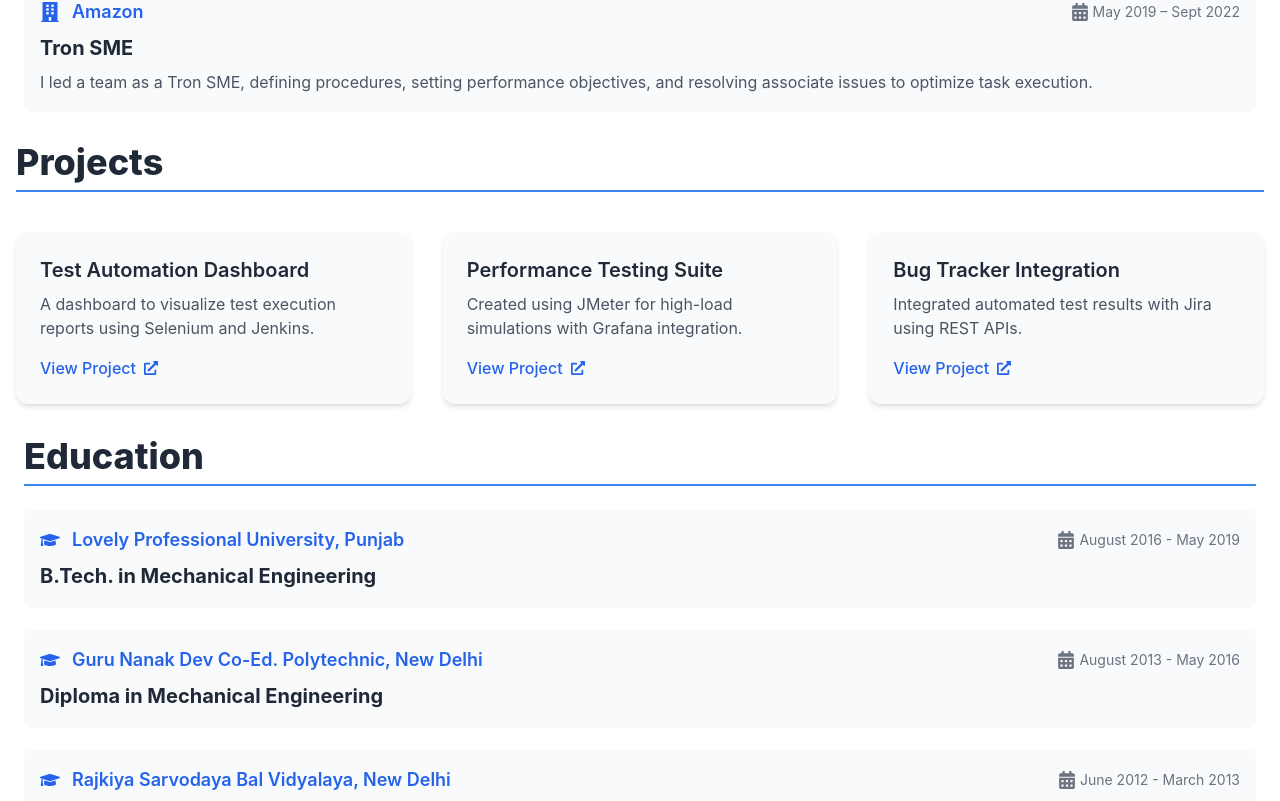
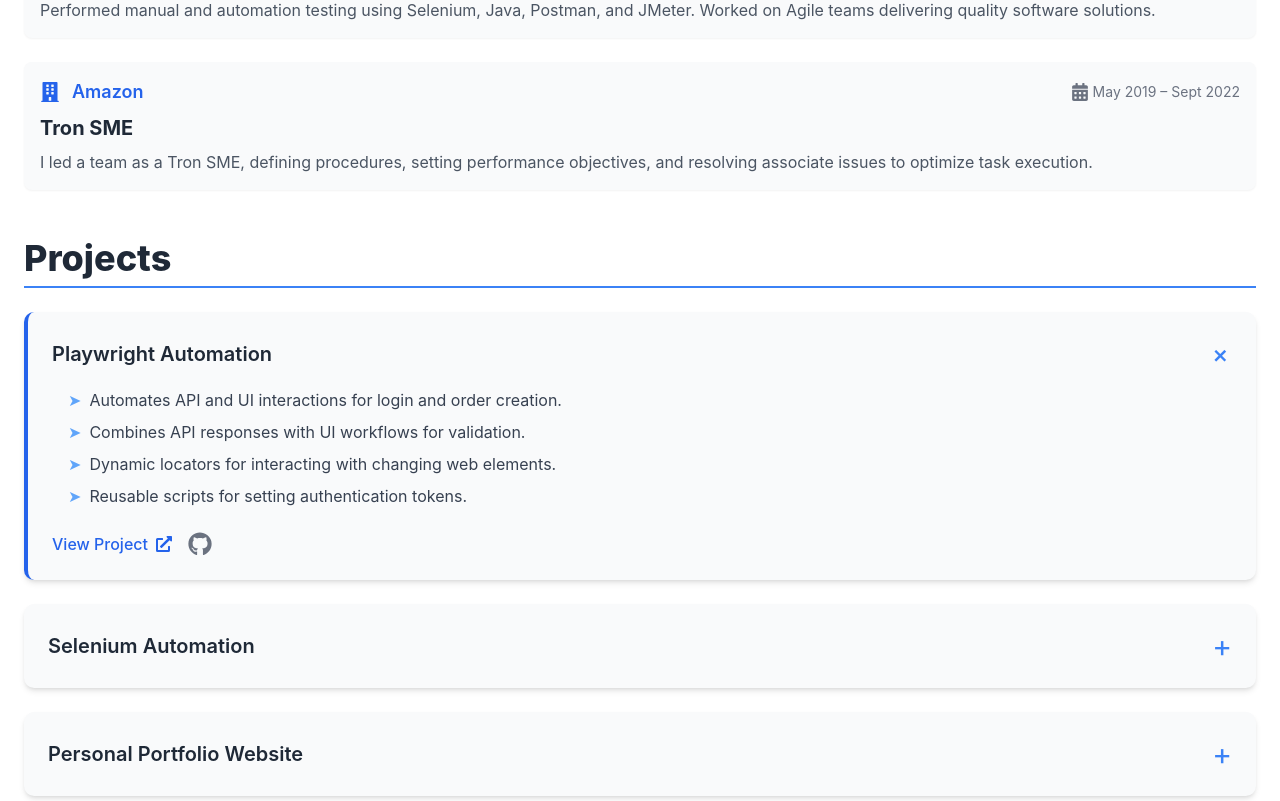
Before and after one commit to im-gulshan/Gulshan-Portfolio, a React (Create React App) app: page / in a window 1280 px wide. Shown: the part 1239-2040 px from the top of the page. Built offline with nearby package versions, Linux system fonts and the light colour scheme.

Commit message:
Enhanced the Project section

```diff
--- a/src/components/Experience.jsx
+++ b/src/components/Experience.jsx
@@ -38,7 +38,7 @@ const Experience = () => {
               whileInView={{ opacity: 1, y: 0 }}
               transition={{ duration: 0.6, delay: index * 0.1 }}
               viewport={{ once: true }}
-              className="p-4 bg-gray-50 rounded-lg shadow-sm hover:shadow-md transition-all duration-300 ease-in-out"
+              className="p-4 bg-gray-50 rounded-lg shadow-sm hover:shadow-xl transition-all duration-300 ease-in-out transform hover:scale-105"
             >
               <div className="flex items-center justify-between mb-2">
                 <div className="flex items-center space-x-3 text-blue-600 font-semibold text-lg">
--- a/src/components/Projects.jsx
+++ b/src/components/Projects.jsx
@@ -1,53 +1,133 @@
-import { motion } from "framer-motion";
-import { FaExternalLinkAlt } from "react-icons/fa";
+import { useState } from "react";
+import { motion, AnimatePresence } from "framer-motion";
+import { FaGithub, FaExternalLinkAlt, FaLink } from "react-icons/fa";
 
 const projectList = [
   {
-    title: "Test Automation Dashboard",
-    description: "A dashboard to visualize test execution reports using Selenium and Jenkins.",
-    link: "#",
+    title: "Playwright Automation",
+    description: [
+      "Automates API and UI interactions for login and order creation.",
+      "Combines API responses with UI workflows for validation.",
+      "Dynamic locators for interacting with changing web elements.",
+      "Reusable scripts for setting authentication tokens.",
+    ],
+    link: "https://github.com/im-gulshan/PlaywrightAutomation",
+    icon: <FaGithub />,
   },
   {
-    title: "Performance Testing Suite",
-    description: "Created using JMeter for high-load simulations with Grafana integration.",
-    link: "#",
+    title: "Selenium Automation",
+    description: [
+      "Built framework using Selenium Java + Maven + TestNG.",
+      "Implemented Page Object Model (POM) for maintainability.",
+      "Supports scalable and cross-browser testing.",
+    ],
+    link: "https://github.com/im-gulshan/TestGenie",
+    icon: <FaGithub />,
   },
   {
-    title: "Bug Tracker Integration",
-    description: "Integrated automated test results with Jira using REST APIs.",
-    link: "#",
+    title: "Personal Portfolio Website",
+    description: [
+      "Created a portfolio with React, TailwindCSS, Framer Motion.",
+      "Showcases projects with smooth animations and transitions.",
+      "Deployed on GitHub Pages with optimized performance.",
+    ],
+    link: "https://im-gulshan.github.io/Gulshan-Portfolio/",
+    icon: <FaLink />,
   },
 ];
 
 const Projects = () => {
+  const [expandedIndex, setExpandedIndex] = useState(0);
+
+  const toggleProject = (index) => {
+    if (expandedIndex === index) {
+      setExpandedIndex(null); // collapse if same project clicked
+    } else {
+      setExpandedIndex(index); // open new project
+    }
+  };
+
   return (
-    <section id="projects" className="py-2 px-4 bg-white">
+    <section id="projects" className="py-6 px-6 bg-white">
       <div className="container mx-auto">
-        <h2 className="text-4xl font-extrabold text-gray-800 mb-10 border-b-2 pb-2 border-blue-500">
+        <h2 className="text-4xl font-extrabold text-gray-800 mb-6 border-b-2 pb-2 border-blue-500">
           Projects
         </h2>
 
-        <div className="grid grid-cols-1 sm:grid-cols-2 lg:grid-cols-3 gap-8">
+        <div className="space-y-6">
           {projectList.map((project, index) => (
             <motion.div
               key={index}
-              whileHover={{ scale: 1.05 }}
-              initial={{ opacity: 0, y: 30 }}
-              whileInView={{ opacity: 1, y: 0 }}
-              transition={{ duration: 0.4, delay: index * 0.1 }}
-              viewport={{ once: true }}
-              className="bg-gray-50 p-6 rounded-xl shadow-md hover:shadow-xl transition duration-300"
+              layout
+              initial={{ borderRadius: 10 }}
+              animate={{ borderRadius: 10 }}
+              className={`bg-gray-50 p-6 rounded-xl shadow-md hover:shadow-2xl transition-all duration-300 ${
+                expandedIndex === index ? "border-l-4 border-blue-600 bg-blue-50" : ""
+              }`}
             >
-              <h3 className="text-xl font-semibold text-gray-800 mb-2">{project.title}</h3>
-              <p className="text-gray-600 mb-4">{project.description}</p>
-              <a
-                href={project.link}
-                target="_blank"
-                rel="noopener noreferrer"
-                className="text-blue-600 hover:text-blue-800 font-medium inline-flex items-center"
+              <div
+                className="flex justify-between items-center cursor-pointer"
+                onClick={() => toggleProject(index)}
               >
-                View Project <FaExternalLinkAlt className="ml-2 text-sm" />
-              </a>
+                <div className="text-xl font-semibold text-gray-800">{project.title}</div>
+                <motion.div
+                  animate={{ rotate: expandedIndex === index ? 45 : 0 }}
+                  transition={{ duration: 0.3 }}
+                  className="text-3xl text-blue-500"
+                >
+                  +
+                </motion.div>
+              </div>
+
+              <AnimatePresence mode="wait">
+                {expandedIndex === index && (
+                  <motion.div
+                    key="content"
+                    initial={{ opacity: 0, height: 0 }}
+                    animate={{ opacity: 1, height: "auto" }}
+                    exit={{ opacity: 0, height: 0 }}
+                    transition={{ duration: 0.4 }}
+                    className="overflow-hidden mt-4"
+                  >
+                    <ul className="space-y-2 text-gray-700 pl-4">
+                      {project.description.map((point, idx) => (
+                        <motion.li
+                          key={idx}
+                          initial={{ opacity: 0, x: -20 }}
+                          animate={{ opacity: 1, x: 0 }}
+                          transition={{ duration: 0.3, delay: idx * 0.1 }}
+                          className="flex items-start"
+                        >
+                          <span className="mr-2 text-blue-400">➤</span>
+                          {point}
+                        </motion.li>
+                      ))}
+                    </ul>
+
+                    <div className="flex items-center mt-6">
+                      <a
+                        href={project.link}
+                        target="_blank"
+                        rel="noopener noreferrer"
+                        className="text-blue-600 hover:text-blue-800 font-medium flex items-center"
+                      >
+                        View Project
+                        <FaExternalLinkAlt className="ml-2" />
+                      </a>
+
+                      <motion.a
+                        href={project.link}
+                        target="_blank"
+                        rel="noopener noreferrer"
+                        className="text-gray-500 hover:text-gray-800 ml-4 text-2xl"
+                        whileHover={{ scale: 1.2 }}
+                      >
+                        {project.icon}
+                      </motion.a>
+                    </div>
+                  </motion.div>
+                )}
+              </AnimatePresence>
             </motion.div>
           ))}
         </div>
--- a/src/components/Skills.jsx
+++ b/src/components/Skills.jsx
@@ -35,7 +35,7 @@ const Skills = () => {
   const [hoveredCategory, setHoveredCategory] = useState(null);
 
   return (
-    <section id="skills" className="py-0 px-6 bg-white">
+    <section id="skills" className="py-10 px-6 bg-white">
       <div className="container mx-auto">
         <h2 className="text-4xl font-extrabold text-gray-800 mb-10 border-b-2 pb-2 border-blue-500">
           Skills
```
Also changed, not shown: 1 other file (tests, documents, lock files or other folders).
